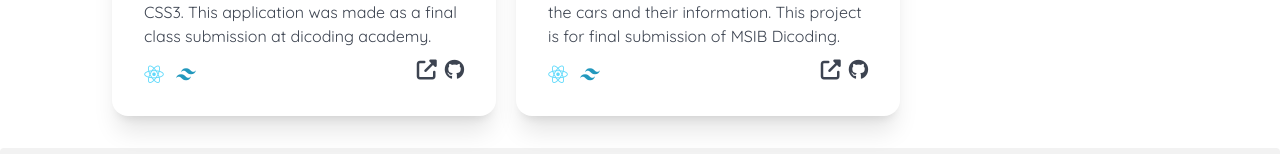
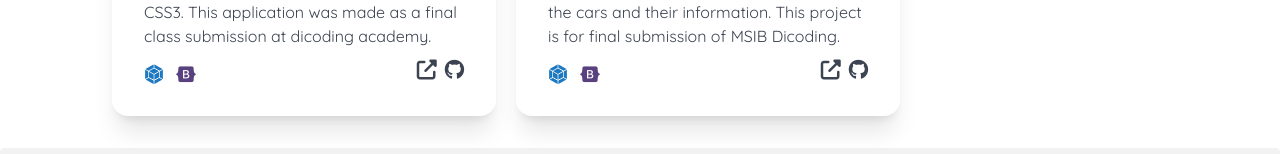
Before and after one commit to FthRobby/portfolio-v2, a Vue app: page /projects in a window 1280 px wide. Shown: the part 1085-1239 px from the top of the page. Built offline with nearby package versions, Linux system fonts and the light colour scheme.

Commit message:
edit project data const

```diff
--- a/src/components/ProjectList.vue
+++ b/src/components/ProjectList.vue
@@ -1,6 +1,6 @@
 <template>
   <!-- project card menu -->
-  <main class="relative mb-auto">
+  <div class="relative mb-auto">
     <div class="flex flex-wrap -m-4 gap-5">
 
       <div v-for="project in state" :key="project.id"
@@ -12,8 +12,10 @@
 
           <div class="flex flex-row">
             <p class="flex mt-2 gap-3 text-xl">
-              <i class="devicon-react-plain colored"></i>
-              <i class="devicon-tailwindcss-plain colored"></i>
+              <i class="devicon-react-plain colored" v-if="project.react"></i>
+              <i class="devicon-webpack-plain colored" v-if="project.webpack"></i>
+              <i class="devicon-tailwindcss-plain colored" v-if="project.tailwind"></i>
+              <i class="devicon-bootstrap-plain colored" v-if="project.bootstrap"></i>
             </p>
             <div class="card-actions justify-center">
               <a class="text-xl hover:-translate-y-1" :href=project.preview target="_blank">
@@ -25,7 +27,7 @@
         </div>
       </div>
     </div>
-  </main>
+  </div>
 </template>
 
 <script>
```
